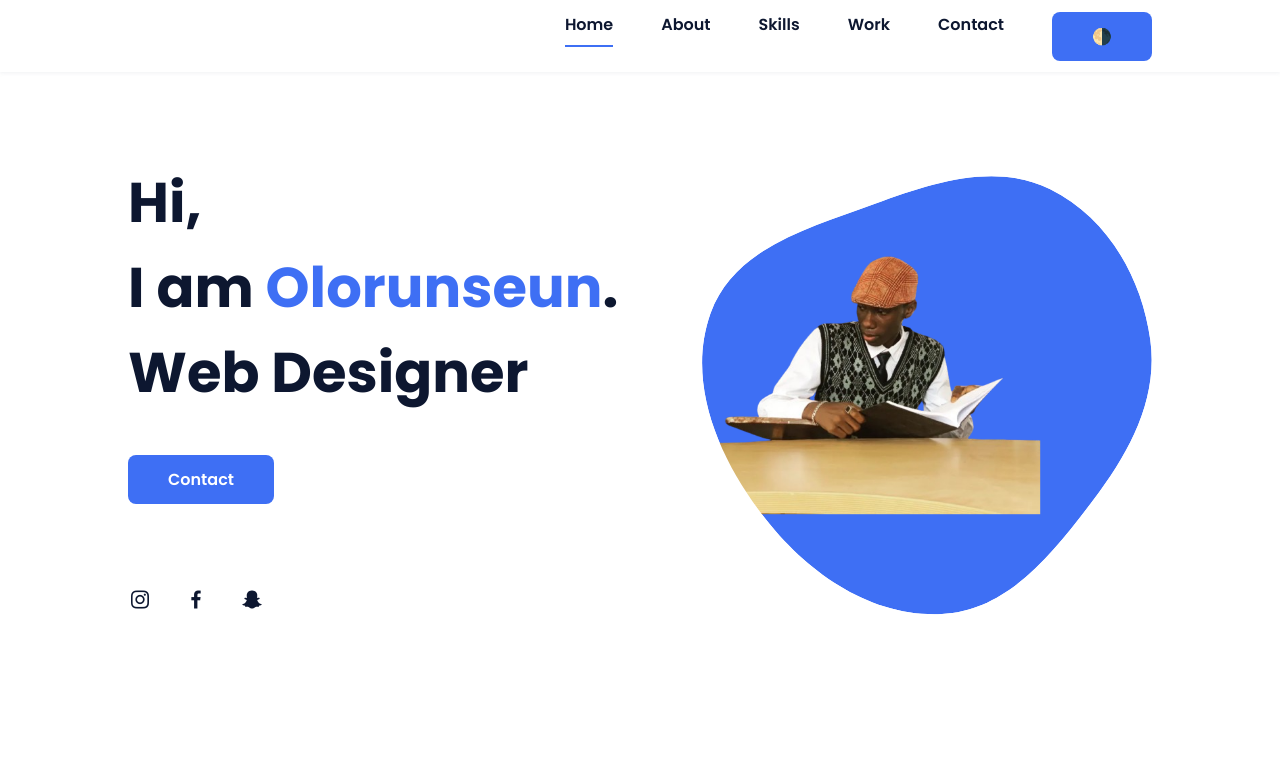
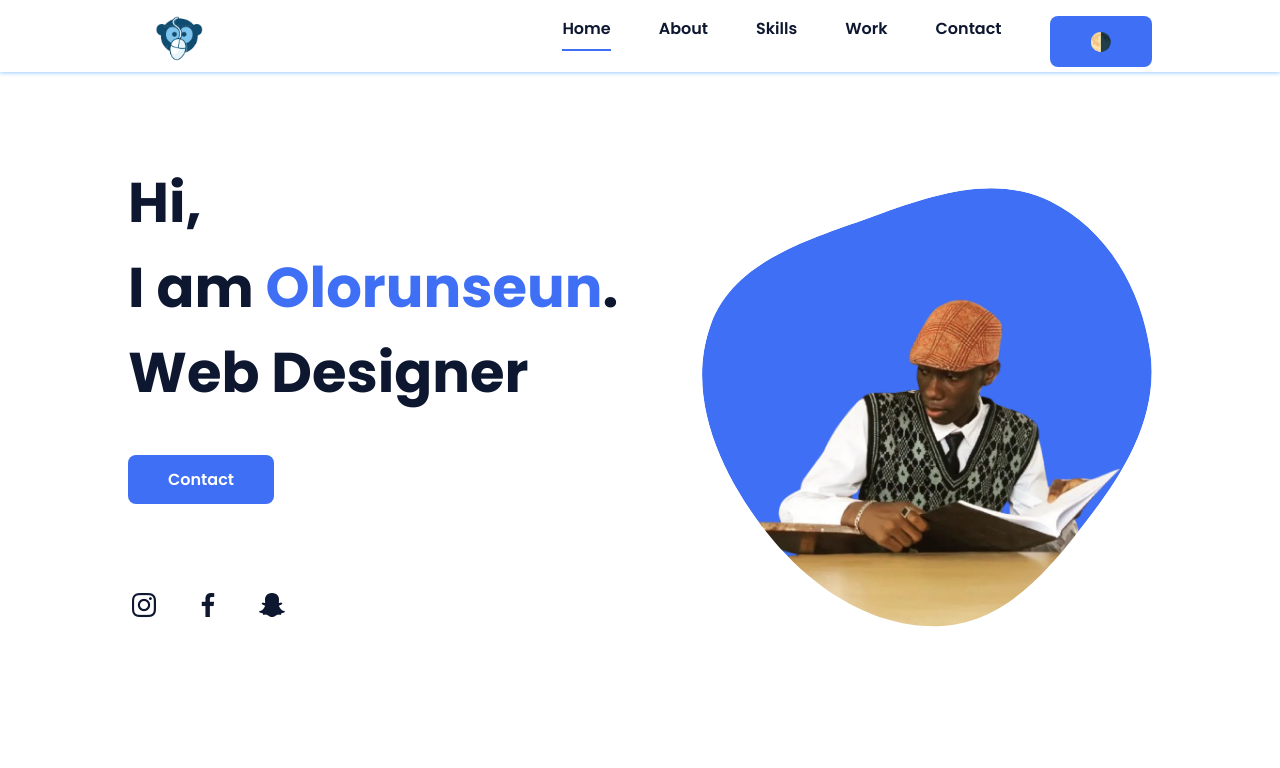
Before and after one commit to Sprime05/Sprime05.github.io, a plain HTML site: page index.html in a window 1280 px wide. Shown: the top 768 px of the page. Drawn offline with nearby package versions, Linux system fonts and the light colour scheme; files that its build step writes are made by us from their sources; files whose address does not match are found by name.

Commit message:
Update index.html

```diff
--- a/index.html
+++ b/index.html
@@ -4,8 +4,8 @@
         <meta charset="UTF-8">
         <meta name="viewport" content="width=device-width, initial-scale=1.0">
 
-        <link rel="stylesheet" href="assets/css/styles.css">
-        <link rel="website icon" type="png" href="assets/sayologo.png">
+        <link rel="stylesheet" href="styles.css">
+        <link rel="website icon" type="png" href="sayologo.png">
 
         <!-- =====BOX ICONS===== -->
         <link href='https://cdn.jsdelivr.net/npm/boxicons@2.0.5/css/boxicons.min.css' rel='stylesheet'>
@@ -21,7 +21,7 @@
         <header class="l-header">
             <nav class="nav bd-grid">
                 <div>
-                    <a href="#" class="nav__logo"><img src="assets/sayocodeslogoonly-removebg-preview.png" alt=""></a>
+                    <a href="#" class="nav__logo"><img src="sayocodeslogoonly-removebg-preview.png" alt=""></a>
                 </div>
 
                 <div class="nav__menu" id="nav-menu">
```
